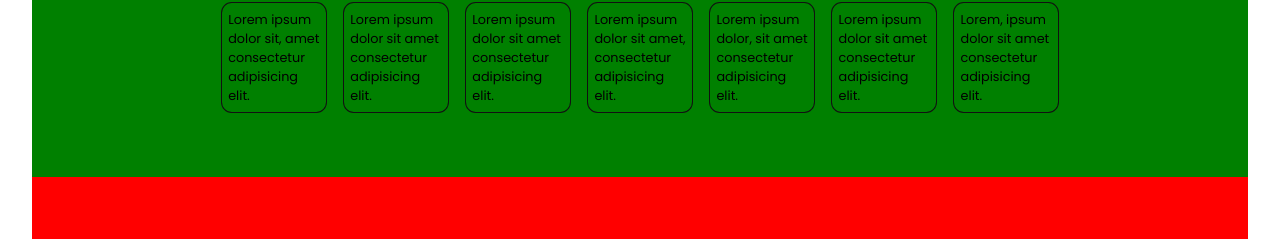
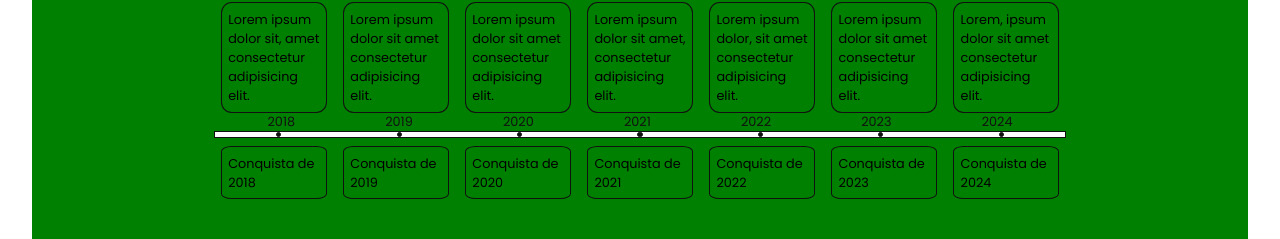
Before and after one commit to mateusesm/portfolio, a React (Vite) app: page / in a window 1280 px wide. Shown: the part 1077-1316 px from the top of the page. Built offline with nearby package versions, Linux system fonts and the light colour scheme; no server answers.

Commit message:
now, time line is a component

```diff
--- a/src/App.tsx
+++ b/src/App.tsx
@@ -5,9 +5,9 @@ import { ContainerApp } from "./components/ContainerApp/styled"
 import { HeaderApp } from "./components/HeaderApp"
 import { MainApp } from "./components/MainApp/styled"
 
-import { SectionHome } from "./components/MainApp/Sections/SectionHome"
-import { SectionAbout } from "./components/MainApp/Sections/SectionAbout"
-import { SectionExperiences } from "./components/MainApp/Sections/SectionExperiences"
+import { SectionHome } from "./components/MainApp/SectionHome"
+import { SectionAbout } from "./components/MainApp/SectionAbout"
+import { SectionExperiences } from "./components/MainApp/SectionExperiences"
 
 import { FooterApp } from "./components/FooterApp"
 
--- a/src/components/FooterApp/index.tsx
+++ b/src/components/FooterApp/index.tsx
@@ -2,8 +2,7 @@ import { Footer } from "./styled"
 
 export const FooterApp = () => {
   const generateDate = (): number => {
-    const data = new Date()
-    return data.getFullYear()
+    return new Date().getFullYear()
   }
   return (
     <Footer className="footer">
--- a/src/components/MainApp/Sections/SectionAbout/index.tsx
+++ b/src/components/MainApp/SectionAbout/index.tsx
@@ -1,4 +1,6 @@
 import { Section } from "./styled"
+
+import { TimeLine } from "../TimeLine"
 
 type AvatarURL = {
   avatar_url: string
@@ -63,6 +65,7 @@ export const SectionAbout = ({ avatar_url }: AvatarURL) => {
             </div>
           </div>
         </div>
+        <TimeLine />
       </div>
     </Section>
   )
--- a/src/components/MainApp/Sections/SectionAbout/styled.ts
+++ b/src/components/MainApp/SectionAbout/styled.ts
@@ -1,5 +1,5 @@
 import styled from 'styled-components'
-import { backgroundColor, detailColor, textColor } from '../../../../assets/colors'
+import { backgroundColor, detailColor, textColor } from '../../../assets/colors'
 
 export const Section = styled.section`
   display: flex;
--- a/src/components/MainApp/Sections/SectionExperiences/styled.ts
+++ b/src/components/MainApp/SectionExperiences/styled.ts
@@ -1,5 +1,5 @@
 import styled from 'styled-components'
-import { detailColor } from '../../../../assets/colors'
+import { detailColor } from '../../../assets/colors'
 
 export const Section = styled.section`
   display: flex;
--- a/src/components/MainApp/Sections/SectionHome/index.tsx
+++ b/src/components/MainApp/SectionHome/index.tsx
@@ -1,8 +1,8 @@
 import { ChevronsDown } from 'lucide-react'
 
 import { Section } from "./styled"
-import Typewriter from "../../../styledAnimations/Typewriter/styled"
-import Blink from "../../../styledAnimations/Blink/styled"
+import Typewriter from "../../styledAnimations/Typewriter/styled"
+import Blink from "../../styledAnimations/Blink/styled"
 
 export const SectionHome = () => {
   return (
--- a/src/components/MainApp/Sections/SectionHome/styled.ts
+++ b/src/components/MainApp/SectionHome/styled.ts
@@ -1,5 +1,5 @@
 import styled from 'styled-components'
-import { backgroundColor, detailColor, textColor } from '../../../../assets/colors'
+import { backgroundColor, detailColor, textColor } from '../../../assets/colors'
 
 export const Section = styled.section`
   display: flex;
--- /dev/null
+++ b/src/components/MainApp/TimeLine/index.tsx
@@ -0,0 +1,79 @@
+import { useEffect, useState } from "react"
+
+import { ContainerTimeLine } from "./styled"
+
+interface YearGoals {
+  year: string,
+  goal: string
+}
+
+const YearGoals = [
+  {
+    year: '2018',
+    goal: 'Conquista de 2018'
+  },
+  {
+    year: '2019',
+    goal: 'Conquista de 2019'
+  },
+  {
+    year: '2020',
+    goal: 'Conquista de 2020'
+  },
+  {
+    year: '2021',
+    goal: 'Conquista de 2021'
+  },
+  {
+    year: '2022',
+    goal: 'Conquista de 2022'
+  },
+  {
+    year: '2023',
+    goal: 'Conquista de 2023'
+  },
+  {
+    year: '2024',
+    goal: 'Conquista de 2024'
+  },
+]
+
+export const TimeLine = () => {
+  const [yearCountGoals, setYearCountGoals] = useState([{ year: '', goal: '' } satisfies YearGoals])
+
+  useEffect(() => {
+    setYearCountGoals(YearGoals)
+  }, [])
+
+  return (
+    <ContainerTimeLine className="container-time-line">
+      <div className="container-years">
+        {
+          yearCountGoals.map((yearGoal) => {
+            return <div>{yearGoal.year}</div>
+          })
+        }
+      </div>
+
+      <div className="time-line">
+        {
+          yearCountGoals.map(() => {
+            return <div className="ball"></div>
+          })
+        }
+      </div>
+
+      <div className="cards-time-line">
+        {
+          yearCountGoals.map((yearGoal) => {
+            return (
+              <div className="card">
+                <p>{yearGoal.goal}</p>
+              </div>
+            )
+          })
+        }
+      </div>
+    </ContainerTimeLine>
+  )
+}
--- /dev/null
+++ b/src/components/MainApp/TimeLine/styled.ts
@@ -0,0 +1,126 @@
+import styled from 'styled-components'
+import { textColor, backgroundColor } from '../../../assets/colors'
+
+export const ContainerTimeLine = styled.div`
+  display: flex;
+  justify-content: center;
+  flex-direction: column;
+  width: 70%;
+
+  div.container-years {
+    display: flex;
+    align-items: center;
+    justify-content: space-around;
+    width: 100%;
+    padding: 0rem 0.5rem;
+
+    div {
+      font-size: 0.8rem;
+      color: ${textColor};
+    }
+  }
+
+  div.time-line {
+    display: flex;
+    align-items: center;
+    justify-content: space-around;
+    color: ${textColor};
+    width: 100%;
+    background-color: ${backgroundColor};
+    border: 0.1rem solid ${textColor};
+    padding: 0rem 0.2rem;
+
+    div.ball {
+      background-color: ${textColor};
+      border: 0.1rem solid ${textColor};
+      border-radius: 50%;
+      padding: 0.1rem;
+    }
+  }
+
+  div.cards-time-line {
+    display: flex;
+    align-items: center;
+    justify-content: space-around;
+    width: 100%;
+    gap: 1rem;
+    padding: 0rem 0.4rem;
+
+    div.card {
+      width: 20%;
+      margin-top: 0.5rem;
+
+      padding: 0.4rem;
+      border: 0.1rem solid ${textColor};
+      border-radius: 10%;
+
+      p {
+        font-size: 0.8rem;
+        line-height: 1.2rem;
+      }
+    }
+  }
+
+  @media(max-width: 1110px) {
+    width: 90%;
+  }
+
+  @media(max-width: 910px) {
+    width: 100%;
+  }
+
+  @media(max-width: 830px) {
+    div.cards-time-line {
+      div.card {
+        padding: 0.2rem;
+        p {
+          font-size: 0.6rem;
+          line-height: 1.2rem;
+        }
+      }
+    }
+  }
+
+  @media(max-width: 730px) {
+    flex-direction: row;
+    width: 90%;
+
+    div.container-years {
+      flex-direction: column;
+      width: 8%;
+      padding: 0rem 1.2rem;
+    }
+
+    div.time-line {
+      flex-direction: column;
+      width: 2%;
+    }
+
+    div.cards-time-line {
+      flex-direction: column;
+
+      div.card {
+        width: 100%;
+        padding: 2rem 1rem;
+        p {
+          font-size: 0.8rem;
+        }
+      }
+    }
+
+  }
+
+  @media(max-width: 600px) {
+    div.container-years {
+      flex-direction: column;
+    }
+
+    div.time-line {
+      flex-direction: column;
+    }
+
+    div.cards-time-line {
+      flex-direction: column;
+    }
+  }
+`
```
Also changed, not shown: src/components/MainApp/Sections/TimeLine/styled.ts (deleted, +0 -11 lines), src/components/MainApp/SectionExperiences/index.tsx (renamed from src/components/MainApp/Sections/SectionExperiences/index.tsx), src/components/MainApp/Sections/TimeLine/index.tsx (deleted).
